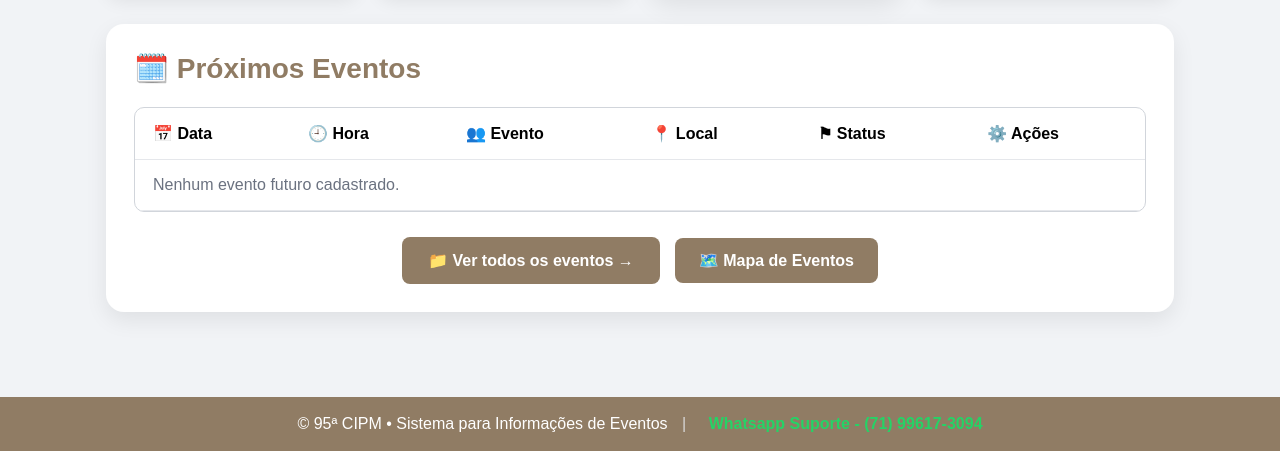
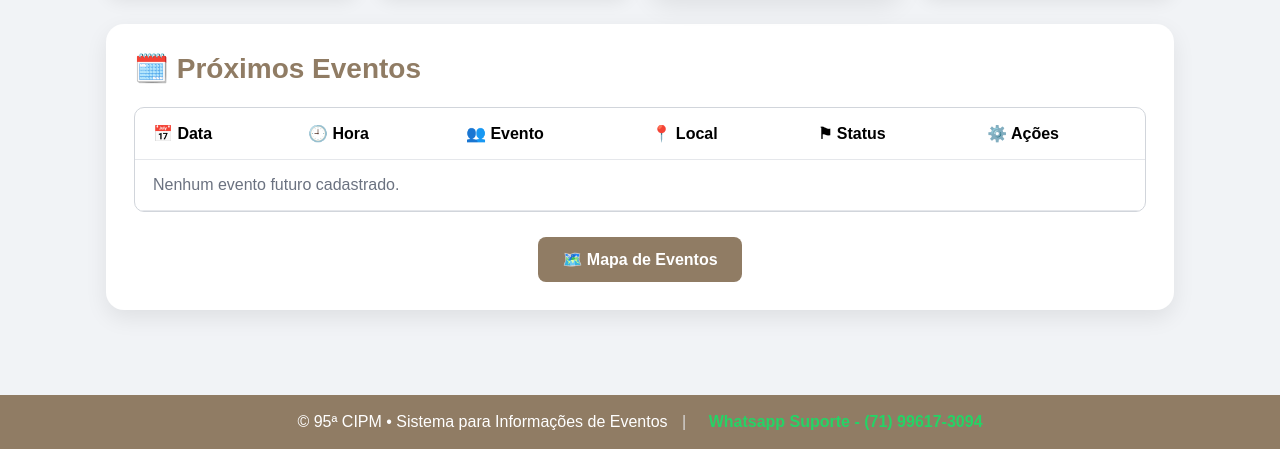
Before and after one commit to Lvieira82/siev95.3, a Django app: page /painel/ in a window 1280 px wide. Shown: the part 679-1130 px from the top of the page. Run offline with Django 5.2, Linux system fonts and the light colour scheme; a user stored in the database is signed in; data comes from the database, SQL or seed files in the repository; data that the repository does not hold is empty.

Commit message:
Update painel_gestao.html

```diff
--- a/templates/gestao/painel_gestao.html
+++ b/templates/gestao/painel_gestao.html
@@ -444,9 +444,6 @@ Painel de Gestão
         </div>
 
         <div class="acoes-eventos">
-            <a href="{% url 'proximos_eventos_gestao' %}" class="btn-ver-todos">
-                📁 Ver todos os eventos →
-            </a>
             <a href="{% url 'mapa_eventos' %}" class="btn-mapa-eventos">
                 🗺️ Mapa de Eventos
             </a>
```
